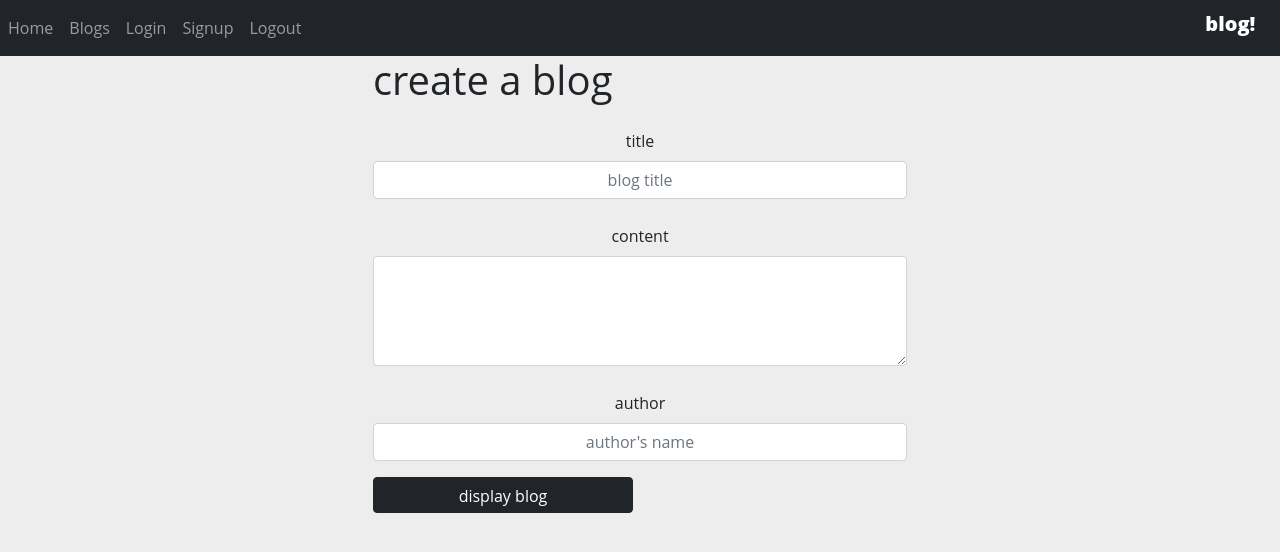
After one commit to IvyJeptoo/BlogPost, a Python web app: template app/templates/edit.html in a window 1280 px wide. The commit adds this page. Shown: the top 552 px of the page. Run offline with Jinja, Linux system fonts and the light colour scheme; the template is opened without the code that fills it, so the values that code supplies are empty.

Commit message:
create edit template

```diff
--- a/app/templates/blog_macro.html
+++ b/app/templates/blog_macro.html
@@ -22,7 +22,7 @@
                                 <a href="/comment" class="btn btn-sm btn-primary">comment</a>
                             </div>
                             <div class="edit">
-                                <a href="#" class="btn btn-sm btn-primary">edit</a>
+                                <a href="/edit/{{blog.id}}" class="btn btn-sm btn-primary">edit</a>
                                 <a href="/delete/{{blog.id}}" class="btn btn-sm btn-primary">delete</a>
                             </div>
 
--- /dev/null
+++ b/app/templates/edit.html
@@ -0,0 +1,28 @@
+{% extends "base.html" %}
+{% block content%}
+
+<div class="container">
+    <div class="row">
+        <div class="col-md-3"></div>
+        <div class="col-md-6">
+            <h1 align="centre">create a blog</h1>
+            <form method="POST">
+                <div class="mb-3">
+                    <label for="title" class="form-label">title</label>
+                    <input type="text" name="title" class="form-control" id="title" placeholder="blog title">
+                </div>
+                <div class="mb-3">
+                    <label for="content" class="form-label">content</label>
+                    <textarea name="content" class="form-control" id="content" rows="4"></textarea>
+                </div>
+                <div class="mb-3">
+                    <label for="author" class="form-label">author</label>
+                    <input type="text" name="author" class="form-control" id="author" placeholder="author's name">
+                </div>
+                <a href="/blogs"><button class="btn btn-dark">display blog</button></a>
+        </div>
+        </form>
+        <div class="col-md-3"></div>
+    </div>
+</div>
+{% endblock %}
--- a/app/templates/home.html
+++ b/app/templates/home.html
@@ -5,7 +5,7 @@
 <div class="row">
     <div class="col-md-6">
         <h1>quote</h1>
-         <a href="/quote"><button class="btn btn-dark">display quote</button></a>
+         <a href="/quotes"><button class="btn btn-dark">display quote</button></a>
     </div>
     <div class="col-md-6">
         <h1>blog</h1>
```
Also changed, not shown: app/templates/quotesdisplay.html (added, +22 -0 lines).
